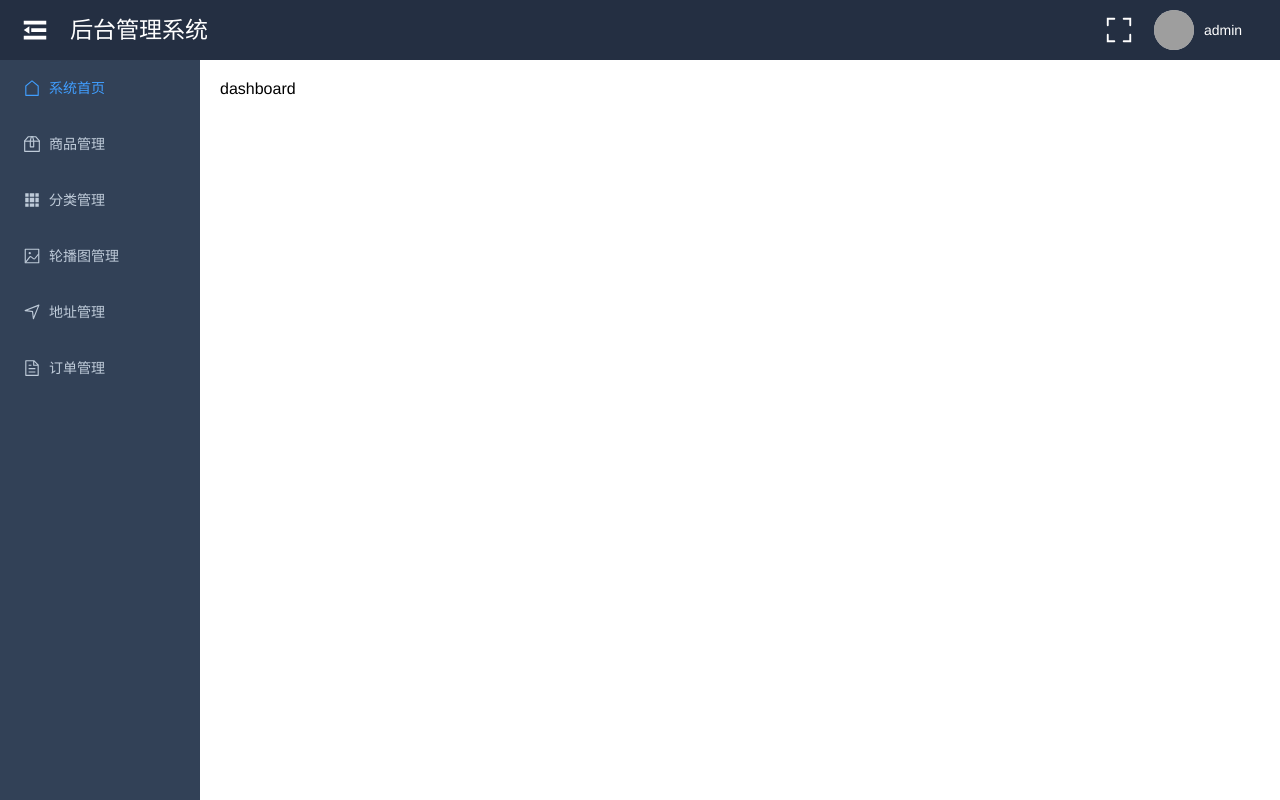
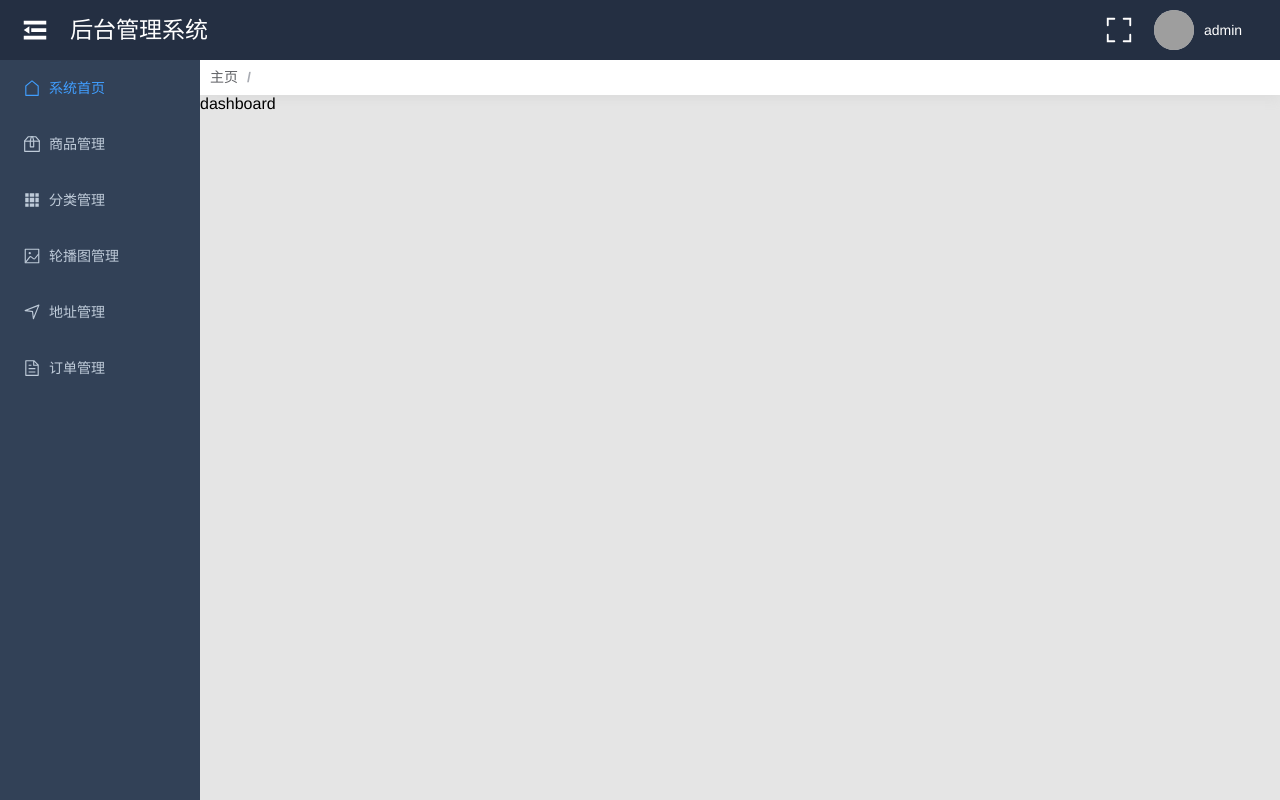
Before and after one commit to BlackChao-Script/mobilePhone_admin, a Vue app: page /home/dashboard in a window 1280 px wide. Built offline with nearby package versions, Linux system fonts and the light colour scheme; sample sign-in values are in the browser's storage; grey boxes are pictures that could not be loaded.

Commit message:
制作中

```diff
--- a/index.html
+++ b/index.html
@@ -1,13 +1,16 @@
 <!DOCTYPE html>
 <html lang="en">
+
 <head>
   <meta charset="UTF-8" />
   <link rel="icon" href="/favicon.ico" />
   <meta name="viewport" content="width=device-width, initial-scale=1.0" />
   <title>Vite App</title>
 </head>
+
 <body>
   <div id="app"></div>
   <script type="module" src="/src/main.ts"></script>
 </body>
+
 </html>
--- /dev/null
+++ b/src/components/common/Tabs.vue
@@ -0,0 +1,54 @@
+<script setup lang='ts'>
+import { useRoute } from 'vue-router'
+
+const route = useRoute()
+const Routername = ref<string>('')
+const opp = ref<string>('')
+
+const Tmap = () => {
+  window.addEventListener('message', (event) => {
+    let loc = event.data;
+    opp.value = loc.city
+    console.log(opp.value)
+  }, false)
+}
+
+
+watch(route, to => {
+  window.sessionStorage.setItem('Routername', to.meta.name as string)
+  Routername.value = window.sessionStorage.getItem('Routername') as string
+})
+
+onMounted(() => {
+  Routername.value = window.sessionStorage.getItem('Routername') as string
+  Tmap()
+})
+
+
+</script>
+
+<template>
+  <div class="tabs">
+    <el-breadcrumb separator="/">
+      <el-breadcrumb-item>主页</el-breadcrumb-item>
+      <el-breadcrumb-item>{{ Routername }}</el-breadcrumb-item>
+    </el-breadcrumb>
+  </div>
+  <iframe
+    id="geoPage"
+    width="0"
+    height="0"
+    frameborder="0"
+    style="display:none;"
+    scrolling="no"
+    src="https://apis.map.qq.com/tools/geolocation?key=OB4BZ-D4W3U-B7VVO-4PJWW-6TKDJ-WPB77&referer=myapp"
+  ></iframe>
+</template>
+
+<style scoped lang="less">
+.tabs {
+  height: 35px;
+  background-color: #fff;
+  box-shadow: 0 5px 10px #ddd;
+}
+</style>
--- a/src/router/index.ts
+++ b/src/router/index.ts
@@ -1,22 +1,36 @@
 import { createRouter, createWebHistory, RouteRecordRaw } from 'vue-router'
+const Home = () => import('@/views/home.vue')
+const Login = () => import('@/views/login.vue')
+const Dashboard = () => import('@/views/dashboard.vue')
+const Goods = () => import('@/views/goods.vue')
 const routes: Array<RouteRecordRaw> = [
   { path: '/', redirect: '/login' },
   {
     path: '/login',
-    component: () => import('@/views/login.vue'),
+    component: Login,
   },
   {
     path: '/home',
-    component: () => import('@/views/home.vue'),
+    component: Home,
     redirect: '/home/dashboard',
     children: [
       {
         path: 'dashboard',
-        component: () => import('@/views/dashboard.vue'),
+        component: Dashboard,
+        meta: {
+          KeepAlive: true,
+          comp: Dashboard,
+          name: '系统主页',
+        },
       },
       {
         path: 'goods',
-        component: () => import('@/views/goods.vue'),
+        component: Goods,
+        meta: {
+          KeepAlive: true,
+          comp: Goods,
+          name: '商品管理',
+        },
       },
     ],
   },
--- a/src/style/element-plus.css
+++ b/src/style/element-plus.css
@@ -29,3 +29,11 @@
 .el-header {
   background-color: #242f42;
 }
+.el-main {
+  padding: 0;
+  background-color: #e5e5e5;
+}
+.el-breadcrumb{
+  line-height: 35px;
+  padding-left: 10px;
+}
--- a/src/views/home.vue
+++ b/src/views/home.vue
@@ -1,6 +1,7 @@
 <script setup lang='ts'>
 import Hearder from '@/components/common/Header.vue'
 import Aside from '@/components/common/Aside.vue'
+import Tabs from '@/components/common/Tabs.vue'
 </script>
 
 <template>
@@ -13,8 +14,14 @@ import Aside from '@/components/common/Aside.vue'
       <!-- 侧边栏 -->
       <Aside />
       <!-- 主体 -->
+      <!-- 标签栏 -->
       <el-main>
-        <router-view></router-view>
+        <Tabs />
+        <router-view v-slot="{ Component }">
+          <keep-alive>
+            <component :is="Component" />
+          </keep-alive>
+        </router-view>
       </el-main>
     </el-container>
   </el-container>
```
Lines whose indentation alone changed are shown as unchanged.
